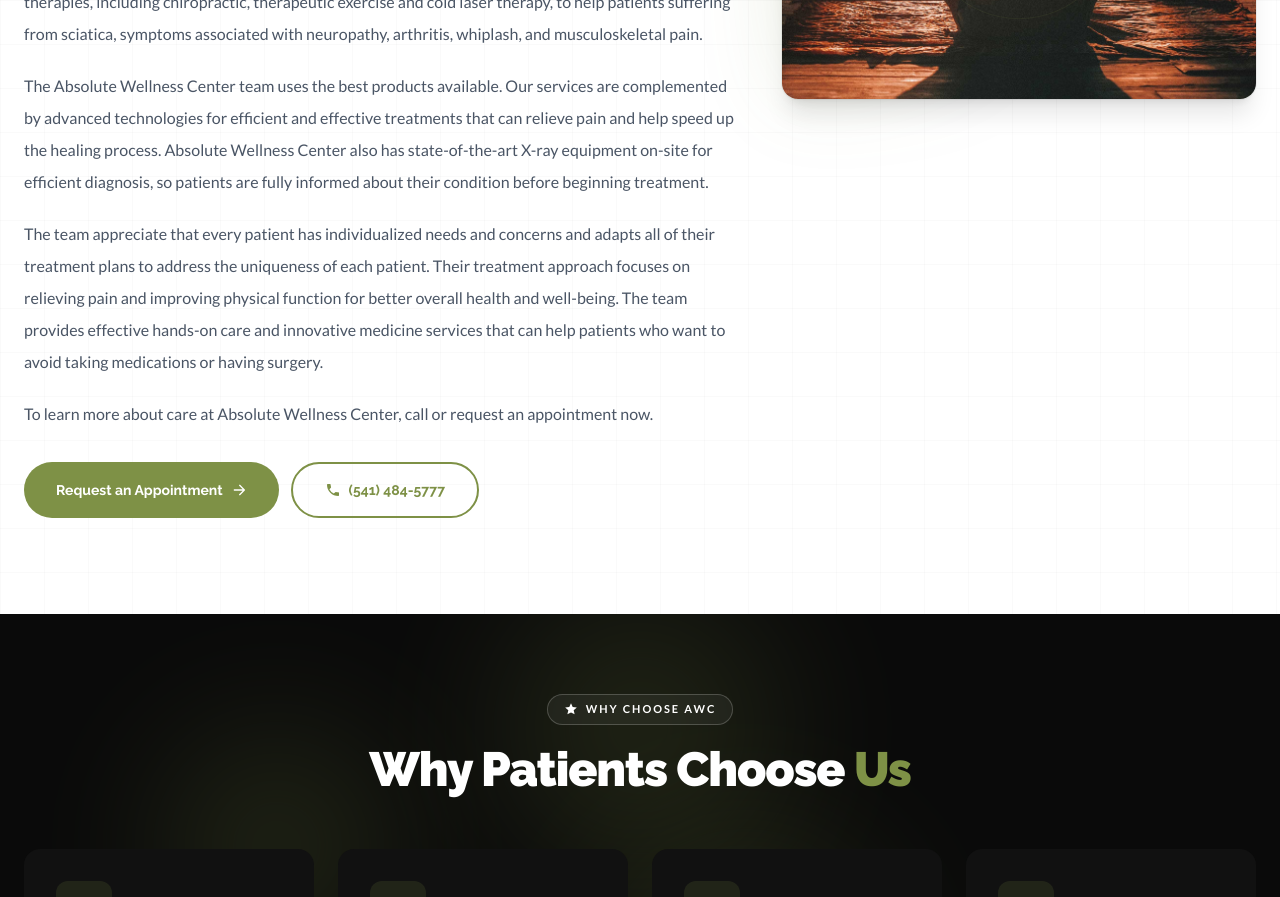
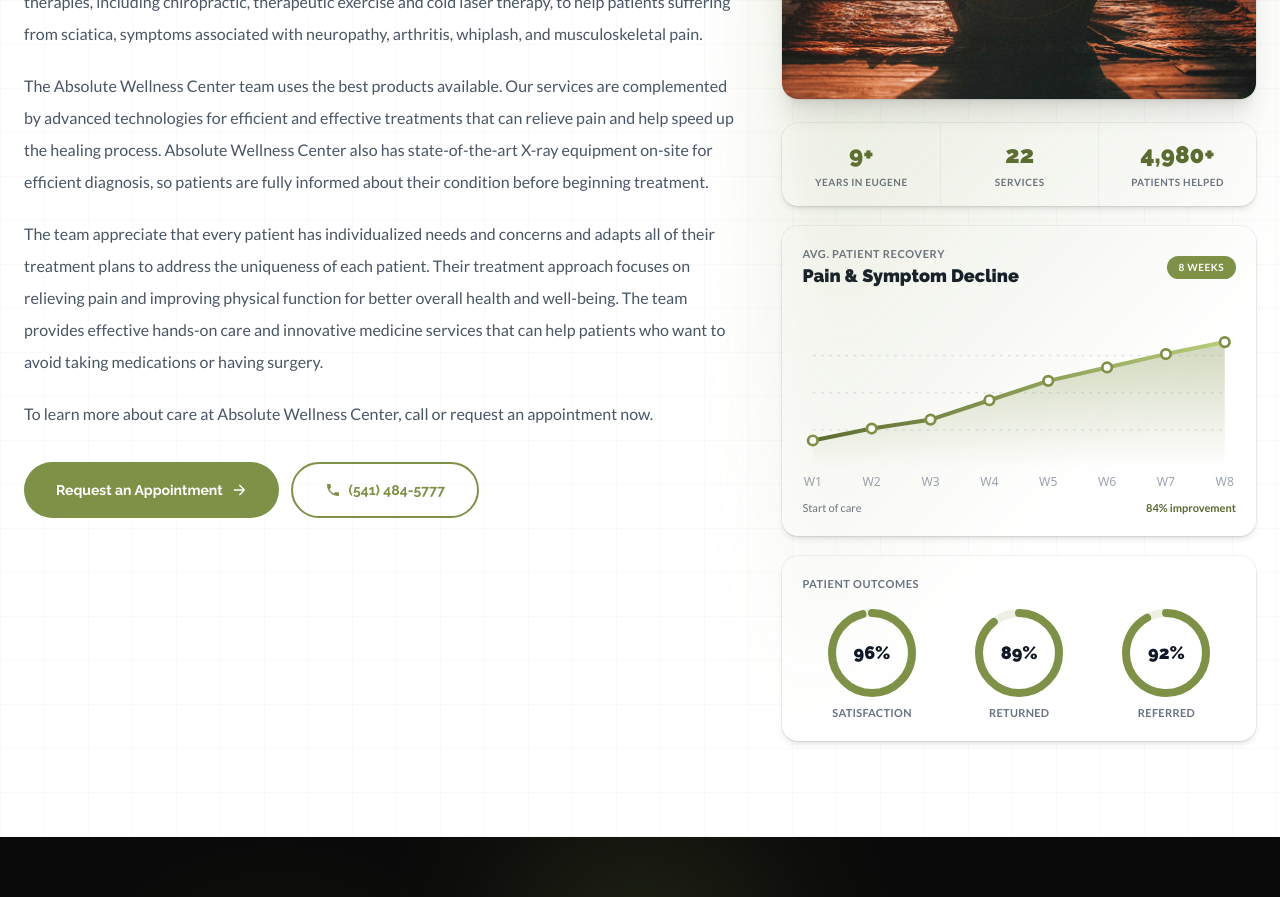
Before and after one commit to modfxmedia-ai/absolute-wellness, a Next.js app: page /about in a window 1280 px wide. Shown: the part 900-1797 px from the top of the page. Built offline with nearby package versions, Linux system fonts and the light colour scheme.

Commit message:
push updates live

```diff
--- a/app/about/page.tsx
+++ b/app/about/page.tsx
@@ -6,6 +6,7 @@
 import { GridPattern } from "@/components/home/decor";
 import { Icons, SectionPill } from "@/components/home/ui";
 import { BreathPulse, DriftingOrbs } from "@/components/MotionAccents";
+import AboutMotionGraphs from "@/components/AboutMotionGraphs";
 import { buildPageGraph, localBusinessSchema } from "@/lib/site-schema";
 
 const BRAND = "#7E9146";
@@ -194,6 +195,7 @@
                     <BreathPulse size={240} />
                   </div>
                 </div>
+                <AboutMotionGraphs />
               </div>
             </Reveal>
           </div>
--- /dev/null
+++ b/components/AboutMotionGraphs.tsx
@@ -0,0 +1,282 @@
+"use client";
+
+import { motion, useInView, useReducedMotion } from "motion/react";
+import { useEffect, useRef, useState } from "react";
+
+const BRAND = "#7E9146";
+const BRAND_DARK = "#5a6a30";
+const BRAND_LIGHT = "#b8cd7a";
+
+function Counter({
+  to,
+  suffix = "",
+  duration = 1.6,
+}: {
+  to: number;
+  suffix?: string;
+  duration?: number;
+}) {
+  const ref = useRef<HTMLSpanElement>(null);
+  const inView = useInView(ref, { once: true, margin: "-40px" });
+  const reduce = useReducedMotion();
+  const [val, setVal] = useState(reduce ? to : 0);
+
+  useEffect(() => {
+    if (!inView || reduce) return;
+    const start = performance.now();
+    let raf = 0;
+    const step = (t: number) => {
+      const p = Math.min(1, (t - start) / (duration * 1000));
+      const eased = 1 - Math.pow(1 - p, 3);
+      setVal(Math.round(to * eased));
+      if (p < 1) raf = requestAnimationFrame(step);
+    };
+    raf = requestAnimationFrame(step);
+    return () => cancelAnimationFrame(raf);
+  }, [inView, to, duration, reduce]);
+
+  return (
+    <span ref={ref}>
+      {val.toLocaleString()}
+      {suffix}
+    </span>
+  );
+}
+
+/** Animated SVG area chart — "Healing Progress" over 8 weeks. */
+function HealingChart() {
+  const ref = useRef<SVGSVGElement>(null);
+  const inView = useInView(ref, { once: true, margin: "-40px" });
+  const reduce = useReducedMotion();
+
+  // Smooth, rising progress curve (Y inverted: lower = better)
+  const w = 320;
+  const h = 140;
+  const pad = { l: 8, r: 8, t: 12, b: 18 };
+  const points = [82, 74, 68, 55, 42, 33, 24, 16];
+  const stepX = (w - pad.l - pad.r) / (points.length - 1);
+  const toY = (v: number) => pad.t + (v / 100) * (h - pad.t - pad.b);
+  const coords = points.map((p, i) => [pad.l + i * stepX, toY(p)] as const);
+  const linePath = coords
+    .map(([x, y], i) => `${i === 0 ? "M" : "L"}${x.toFixed(1)},${y.toFixed(1)}`)
+    .join(" ");
+  const areaPath = `${linePath} L${coords[coords.length - 1][0].toFixed(1)},${h - pad.b} L${coords[0][0].toFixed(1)},${h - pad.b} Z`;
+
+  return (
+    <svg
+      ref={ref}
+      viewBox={`0 0 ${w} ${h}`}
+      className="block h-auto w-full"
+      role="img"
+      aria-label="Healing progress trend over eight weeks"
+    >
+      <defs>
+        <linearGradient id="awc-area" x1="0" y1="0" x2="0" y2="1">
+          <stop offset="0%" stopColor={BRAND} stopOpacity={0.35} />
+          <stop offset="100%" stopColor={BRAND} stopOpacity={0} />
+        </linearGradient>
+        <linearGradient id="awc-line" x1="0" y1="0" x2="1" y2="0">
+          <stop offset="0%" stopColor={BRAND_DARK} />
+          <stop offset="100%" stopColor={BRAND_LIGHT} />
+        </linearGradient>
+      </defs>
+
+      {/* gridlines */}
+      {[0.25, 0.5, 0.75].map((g) => (
+        <line
+          key={g}
+          x1={pad.l}
+          x2={w - pad.r}
+          y1={pad.t + g * (h - pad.t - pad.b)}
+          y2={pad.t + g * (h - pad.t - pad.b)}
+          stroke="#e5e7eb"
+          strokeDasharray="2 4"
+        />
+      ))}
+
+      {/* area fill — fade in */}
+      <motion.path
+        d={areaPath}
+        fill="url(#awc-area)"
+        initial={{ opacity: 0 }}
+        animate={inView ? { opacity: 1 } : {}}
+        transition={{ duration: 0.8, delay: 1.0 }}
+      />
+
+      {/* animated line stroke */}
+      <motion.path
+        d={linePath}
+        fill="none"
+        stroke="url(#awc-line)"
+        strokeWidth={3}
+        strokeLinecap="round"
+        strokeLinejoin="round"
+        initial={{ pathLength: 0 }}
+        animate={inView && !reduce ? { pathLength: 1 } : { pathLength: 1 }}
+        transition={{ duration: 1.8, ease: "easeOut" }}
+      />
+
+      {/* points */}
+      {coords.map(([x, y], i) => (
+        <motion.circle
+          key={i}
+          cx={x}
+          cy={y}
+          r={3.5}
+          fill="white"
+          stroke={BRAND}
+          strokeWidth={2}
+          initial={{ scale: 0, opacity: 0 }}
+          animate={inView ? { scale: 1, opacity: 1 } : {}}
+          transition={{ duration: 0.35, delay: 0.35 + i * 0.12 }}
+          style={{ transformOrigin: `${x}px ${y}px` }}
+        />
+      ))}
+
+      {/* x labels */}
+      {["W1", "W2", "W3", "W4", "W5", "W6", "W7", "W8"].map((l, i) => (
+        <text
+          key={l}
+          x={pad.l + i * stepX}
+          y={h - 4}
+          textAnchor="middle"
+          fontSize="9"
+          fill="#9ca3af"
+          fontFamily="ui-sans-serif, system-ui"
+        >
+          {l}
+        </text>
+      ))}
+    </svg>
+  );
+}
+
+/** Circular progress ring. */
+function Ring({
+  value,
+  label,
+  delay = 0,
+}: {
+  value: number;
+  label: string;
+  delay?: number;
+}) {
+  const ref = useRef<SVGSVGElement>(null);
+  const inView = useInView(ref, { once: true, margin: "-40px" });
+  const reduce = useReducedMotion();
+  const size = 88;
+  const stroke = 8;
+  const r = (size - stroke) / 2;
+  const c = 2 * Math.PI * r;
+  const offset = c * (1 - value / 100);
+
+  return (
+    <div className="flex flex-col items-center">
+      <div className="relative">
+        <svg ref={ref} width={size} height={size} className="-rotate-90">
+          <circle
+            cx={size / 2}
+            cy={size / 2}
+            r={r}
+            stroke="#eef0e6"
+            strokeWidth={stroke}
+            fill="none"
+          />
+          <motion.circle
+            cx={size / 2}
+            cy={size / 2}
+            r={r}
+            stroke={BRAND}
+            strokeWidth={stroke}
+            strokeLinecap="round"
+            fill="none"
+            strokeDasharray={c}
+            initial={{ strokeDashoffset: c }}
+            animate={inView ? { strokeDashoffset: reduce ? offset : offset } : {}}
+            transition={{ duration: 1.4, delay, ease: "easeOut" }}
+          />
+        </svg>
+        <div className="pointer-events-none absolute inset-0 flex items-center justify-center font-[family-name:var(--font-raleway)] text-lg font-black text-gray-900">
+          <Counter to={value} suffix="%" duration={1.4} />
+        </div>
+      </div>
+      <div className="mt-2 text-center text-[11px] font-semibold uppercase tracking-wide text-gray-500">
+        {label}
+      </div>
+    </div>
+  );
+}
+
+export default function AboutMotionGraphs() {
+  return (
+    <div className="mt-6 flex flex-col gap-5">
+      {/* Stat strip */}
+      <div className="grid grid-cols-3 overflow-hidden rounded-2xl bg-white shadow-md ring-1 ring-black/5">
+        {[
+          { value: 9, suffix: "+", label: "Years in Eugene" },
+          { value: 22, suffix: "", label: "Services" },
+          { value: 4980, suffix: "+", label: "Patients Helped" },
+        ].map((s, i) => (
+          <div
+            key={s.label}
+            className={`px-3 py-4 text-center ${i > 0 ? "border-l border-gray-100" : ""}`}
+          >
+            <div
+              className="font-[family-name:var(--font-raleway)] text-2xl font-black"
+              style={{ color: BRAND_DARK }}
+            >
+              <Counter to={s.value} suffix={s.suffix} />
+            </div>
+            <div className="mt-1 text-[10px] font-bold uppercase tracking-wider text-gray-500">
+              {s.label}
+            </div>
+          </div>
+        ))}
+      </div>
+
+      {/* Chart card */}
+      <div className="rounded-2xl bg-white p-5 shadow-md ring-1 ring-black/5">
+        <div className="flex items-center justify-between">
+          <div>
+            <div className="text-[11px] font-bold uppercase tracking-wider text-gray-500">
+              Avg. Patient Recovery
+            </div>
+            <div className="font-[family-name:var(--font-raleway)] text-lg font-black text-gray-900">
+              Pain &amp; Symptom Decline
+            </div>
+          </div>
+          <div
+            className="rounded-full px-3 py-1 text-[10px] font-bold uppercase tracking-wider text-white"
+            style={{ backgroundColor: BRAND }}
+          >
+            8 Weeks
+          </div>
+        </div>
+        <div className="mt-3">
+          <HealingChart />
+        </div>
+        <div className="mt-2 flex items-center justify-between text-[11px] text-gray-500">
+          <span>Start of care</span>
+          <span
+            className="font-bold"
+            style={{ color: BRAND_DARK }}
+          >
+            <Counter to={84} suffix="% improvement" />
+          </span>
+        </div>
+      </div>
+
+      {/* Rings */}
+      <div className="rounded-2xl bg-white p-5 shadow-md ring-1 ring-black/5">
+        <div className="text-[11px] font-bold uppercase tracking-wider text-gray-500">
+          Patient Outcomes
+        </div>
+        <div className="mt-4 grid grid-cols-3 gap-2">
+          <Ring value={96} label="Satisfaction" delay={0.0} />
+          <Ring value={89} label="Returned" delay={0.15} />
+          <Ring value={92} label="Referred" delay={0.3} />
+        </div>
+      </div>
+    </div>
+  );
+}
```
